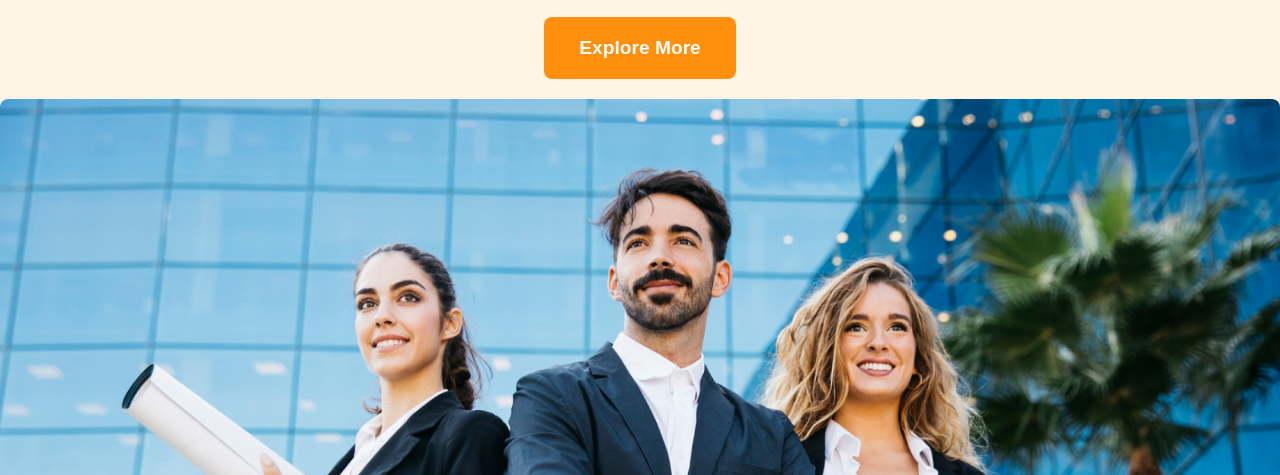
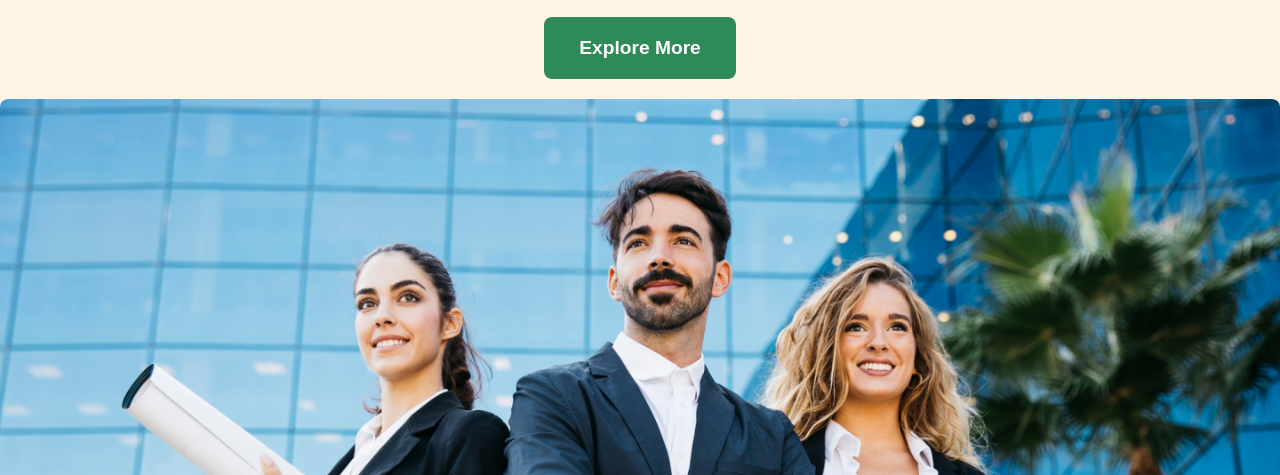
Before and after one commit to muhammadsobuj20/g3-architects-responsive-website, a plain HTML site: page index.html in a window 1280 px wide. In both pictures the pointer is over the button 640 px from the left and 373 px from the top of the page. Shown: the part 325-800 px from the top of the page. Drawn offline with Linux system fonts and the light colour scheme.

Commit message:
some cuctomize

```diff
--- a/index.html
+++ b/index.html
@@ -181,7 +181,7 @@
     </main>
 
     <footer class="footer-section bg-light">
-      <p class="text-color-dark3 ">All rights reserved copyright@2023 startup landing page design</p>
+      <p class="text-color-dark3 ">All rights reserved copyright@2025 startup landing page design</p>
     </footer>
   </body>
 </html>
--- a/style.css
+++ b/style.css
@@ -194,6 +194,11 @@ margin-left: -100px;
 margin-top: -100px;
 }
 
+.btn-primary:hover{
+  background-color: seagreen;
+  transition: all 0.5s ease-in-out ;
+}
+
 .experience {
   color: #fff;
   font-size: 1rem;
```
